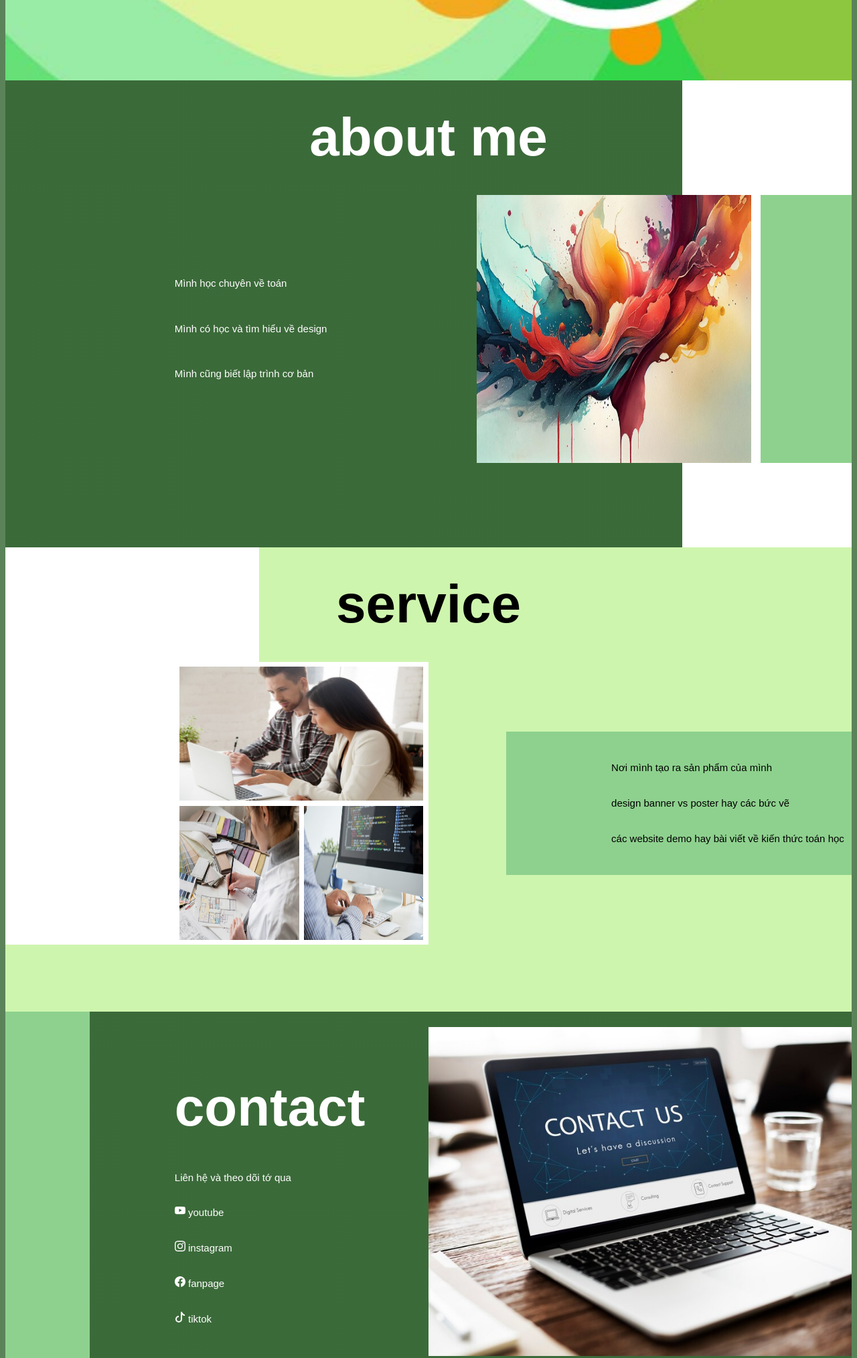
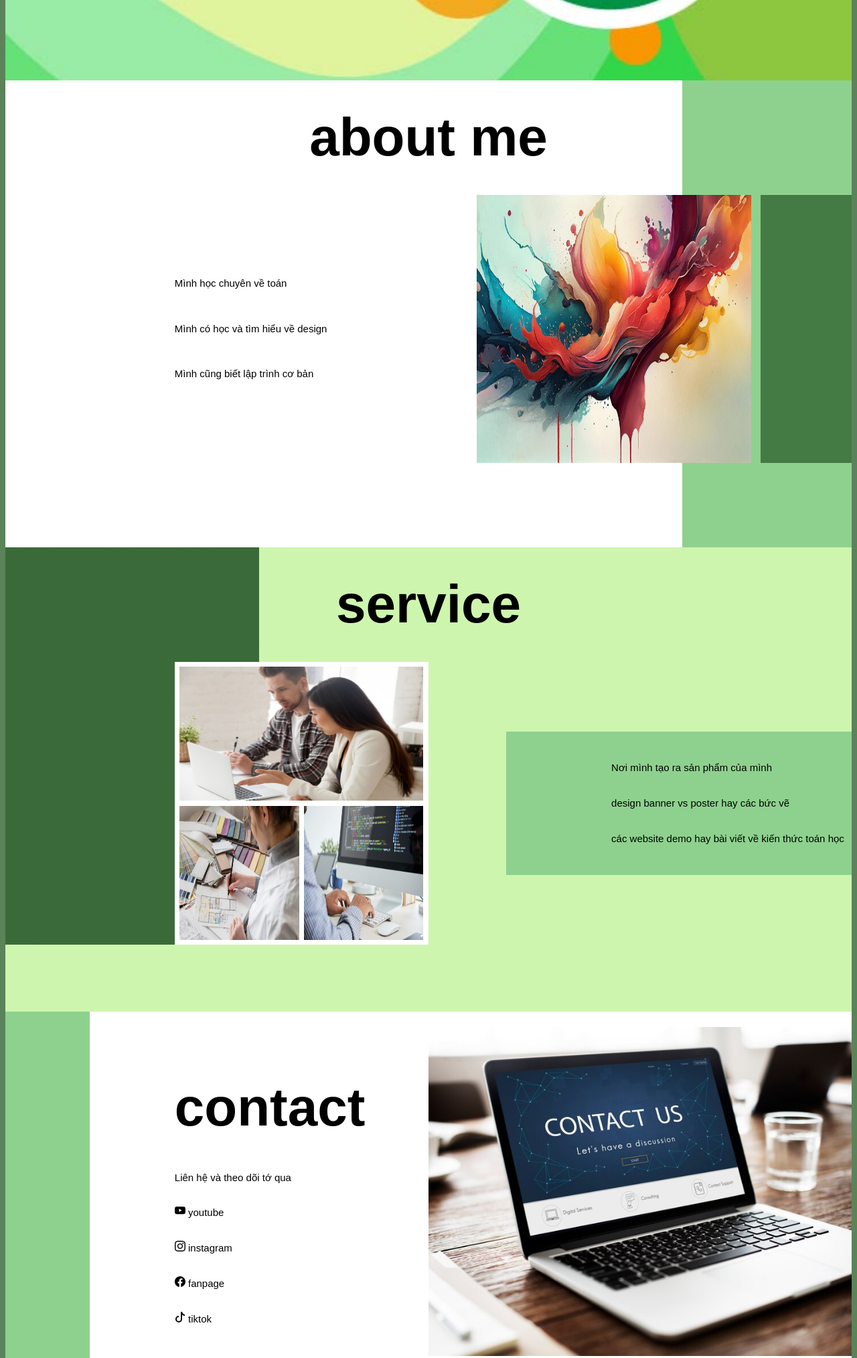
Before and after one commit to ManhJohn/myblog-website, a plain HTML site: page index.html in a window 1280 px wide. Shown: the part 480-2507 px from the top of the page at 67% size. Drawn offline with nearby package versions, Linux system fonts and the light colour scheme.

Commit message:
Add files via upload

```diff
--- a/index.css
+++ b/index.css
@@ -21,7 +21,6 @@ body {
   font-size: 15px;
   text-align: left;
   background: var(--bg);
-  color: white;
 }
 
 a, i {
@@ -60,7 +59,7 @@ section {
 }
 
 .menu-section {
-  background: rgba(0, 0, 0, 0.8);
+  background: rgb(72, 107, 72);
   width: 50%;
   height: 100%;
   position: fixed;
@@ -157,7 +156,7 @@ section {
 .about-section {
   flex-direction: column;
   align-items: center;
-  background: linear-gradient(to left, white 20%, var(--bg) 20%, var(--bg) 60%);
+  background: linear-gradient(to left, var(--bg--1) 20%,  white 20%, white 60%);
 }
 
 .about-section span h1 {
@@ -182,7 +181,7 @@ section {
 }
 
 .about-empty {
-  background: var(--bg--1);
+  background: var(--bg);
   width: 20%;
   height: 400px;
   margin-left: 2%;
@@ -211,7 +210,7 @@ section {
 }
 
 .service-inside {
-  background: linear-gradient(to right, white 30%, var(--bg--2) 10%, var(--bg--2) 60%);
+  background: linear-gradient(to right, var(--bg) 30%, var(--bg--2) 10%, var(--bg--2) 60%);
 }
 
 .service-box {
@@ -271,7 +270,7 @@ section {
   flex-direction: row;
   align-items: center;
   justify-content: space-between;
-  background: linear-gradient(to right, var(--bg--1) 10%, var(--bg) 10%, var(--bg) 80%);
+  background: linear-gradient(to right, var(--bg--1) 10%, white 10%, white 80%);
 }
 
 .contact-image {
@@ -290,6 +289,10 @@ section {
 
 .contact-box h1 {
   font-size: 80px;
+}
+
+.contact-box a {
+  color: black;
 }
 
 .contact-box a:hover {
@@ -418,7 +421,6 @@ footer {
   * {
     text-align: center;
     font-size: 13px;
-    color: black;
   }
 
   .menu-icon-box div i {
```
